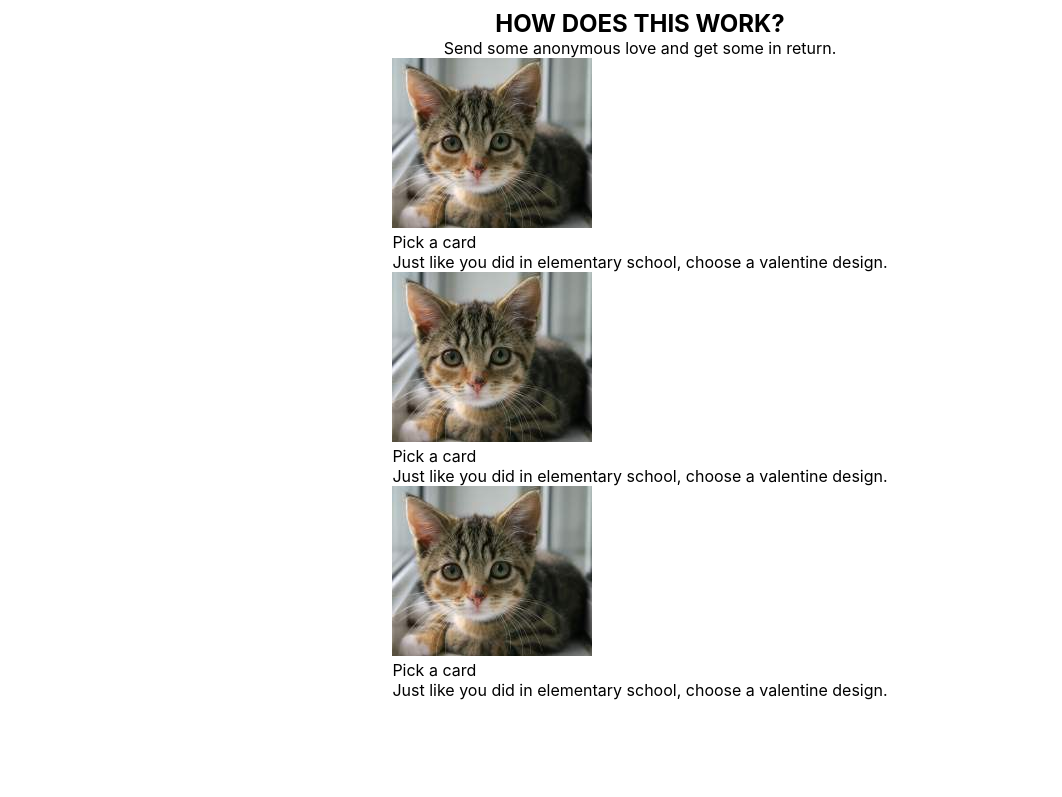
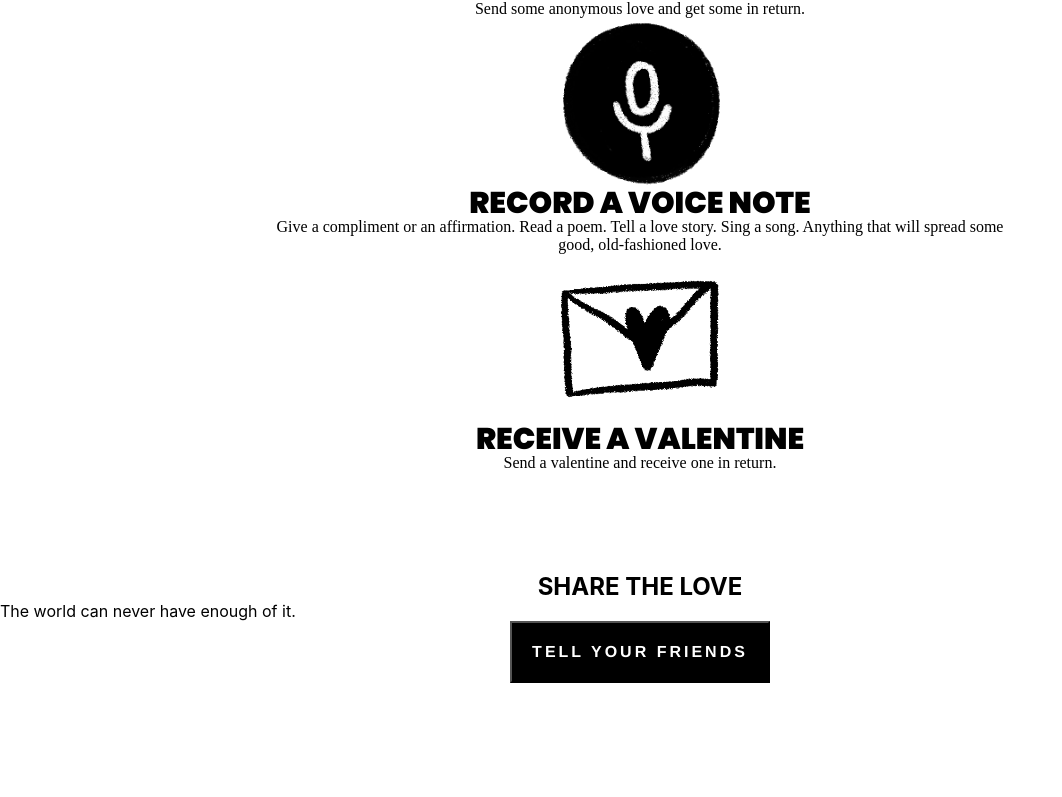
Before and after one commit to yefim/valentine-roulette, a website built with Parcel: page index.html in a window 1280 px wide. Shown: the part 566-1363 px from the top of the page, without its empty margins (0-1062 px from the left). After the commit the page ends 1249 px from the top, so only its background shows below. Built offline with nearby package versions, Linux system fonts and the light colour scheme; a web font is replaced by a local one.

Commit message:
More styles

```diff
--- a/index.html
+++ b/index.html
@@ -27,25 +27,16 @@
         <p>Send some anonymous love and get some in return.</p>
         <div class="steps">
           <div>
-            <img width="200" height="170" src="./images/kitten.jpg" alt="">
-            <p>Pick a card</p>
+            <img width="170" height="170" src="./images/mic.png" alt="">
+            <h3>Record a voice note</h3>
             <p>
-              Just like you did in elementary school, choose a valentine design.
+              Give a compliment or an affirmation. Read a poem. Tell a love story. Sing a song. Anything that will spread some good, old-fashioned love.
             </p>
           </div>
           <div>
-            <img width="200" height="170" src="./images/kitten.jpg" alt="">
-            <p>Pick a card</p>
-            <p>
-              Just like you did in elementary school, choose a valentine design.
-            </p>
-          </div>
-          <div>
-            <img width="200" height="170" src="./images/kitten.jpg" alt="">
-            <p>Pick a card</p>
-            <p>
-              Just like you did in elementary school, choose a valentine design.
-            </p>
+            <img width="170" height="170" src="./images/envelope.png" alt="">
+            <h3>Receive a valentine</h3>
+            <p>Send a valentine and receive one in return.</p>
           </div>
         </div>
       </section>
--- a/styles.scss
+++ b/styles.scss
@@ -86,15 +86,22 @@ section.top {
 section.howto {
   display: flex;
   flex-direction: column;
-  padding: 100px 0;
+  padding: 40px 0 100px 0;
 
   h2 {
+    font-family: 'Poppins', Helvetica, sans-serif;
+    font-size: 35px;
+    line-height: 1;
     text-transform: uppercase;
     text-align: center;
+    margin-bottom: 16px;
   }
 
   p {
     margin: 0 auto;
+    font-family: 'Montagu Slab', serif;
+    text-align: center;
+    padding: 0 20px;
   }
 
   .steps {
@@ -102,6 +109,23 @@ section.howto {
     margin: 0 auto;
     display: flex;
     flex-direction: column;
+
+    img {
+      display: block;
+      margin: 0 auto;
+    }
+
+    h3 {
+      font-family: 'Poppins', Helvetica, sans-serif;
+      font-size: 30px;
+      line-height: 1;
+      text-transform: uppercase;
+      text-align: center;
+    }
+
+    p {
+      font-family: 'Montagu Slab', serif;
+    }
   }
 }
 
```
Also changed, not shown: images/envelope.png (added), images/mic.png (added).
